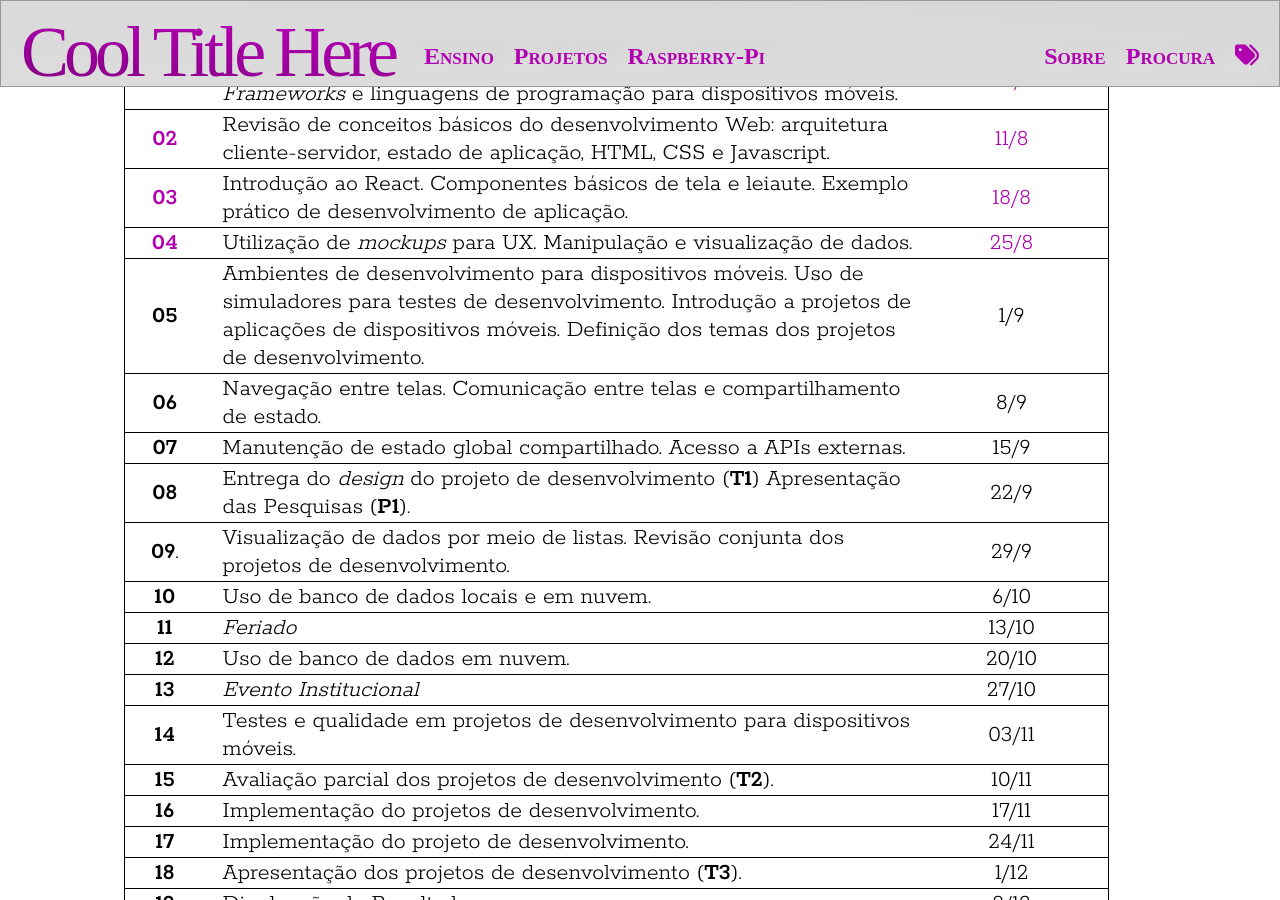
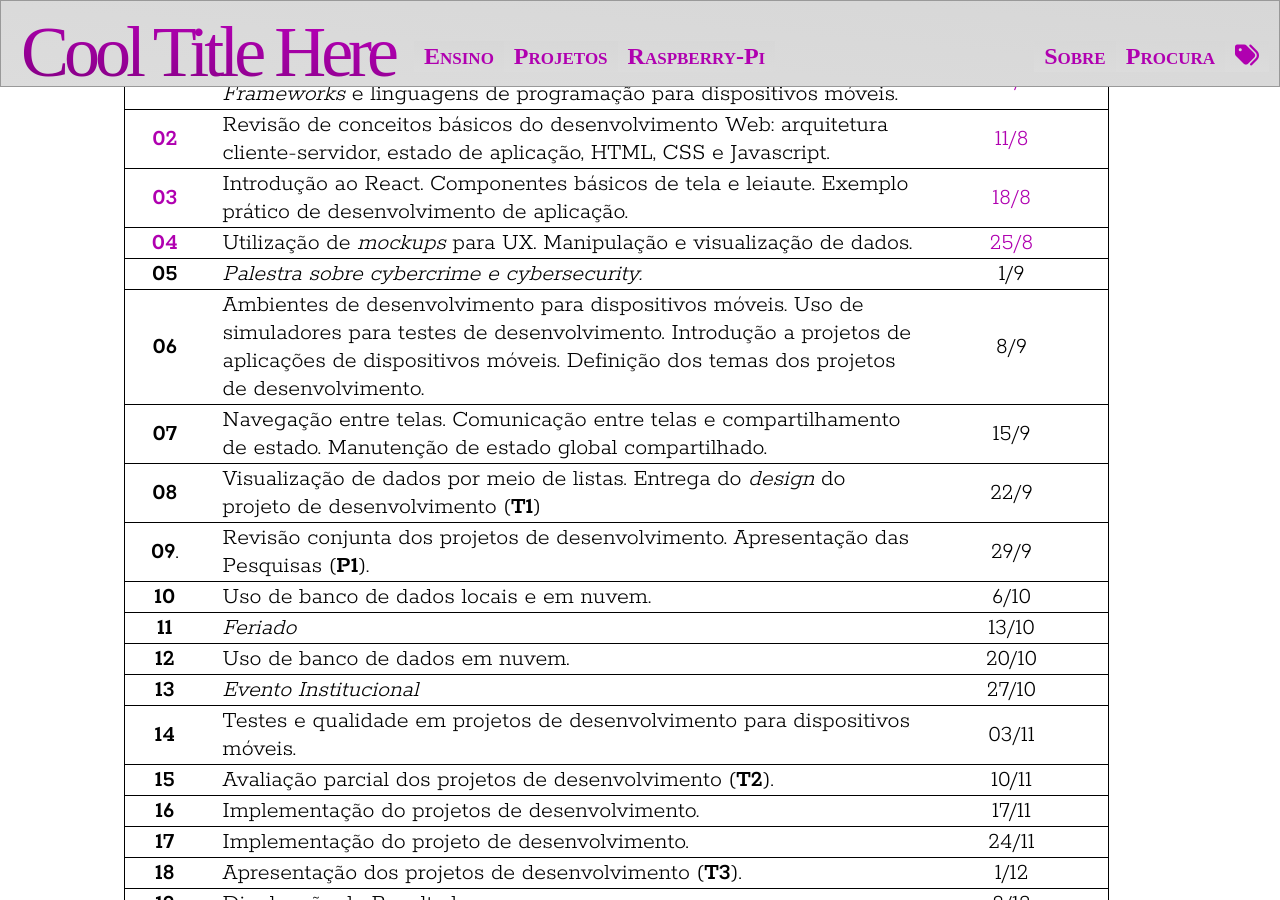
Before and after one commit to rafasgj/rafaeljeffman.com, a Jekyll site: the page built from teaching/lasalle/2023-02-mobile.md, in a window 1280 px wide and 900 px high, scrolled down 2043 px. Built offline with Jekyll 4.4.1, drawn with Linux system fonts in a browser that asks for light colours; some web fonts are replaced.

Commit message:
lasalle/mobile: update planing

```diff
--- a/teaching/lasalle/2023-02-mobile.md
+++ b/teaching/lasalle/2023-02-mobile.md
@@ -70,11 +70,11 @@ Aulas expositivas, exemplos de desenvolvimento, e exercícios práticos.
 | [**02**](lectures/mobile/lecture-02) | Revisão de conceitos básicos do desenvolvimento Web: arquitetura cliente-servidor, estado de aplicação, HTML, CSS e Javascript. | [11/8](lectures/mobile/lecture-02) |
 | [**03**](lectures/mobile/lecture-03) | Introdução ao React. Componentes básicos de tela e leiaute. Exemplo prático de desenvolvimento de aplicação. | [18/8](lectures/mobile/lecture-03) |
 | [**04**](lectures/mobile/lecture-04) | Utilização de _mockups_ para UX. Manipulação e visualização de dados. | [25/8](lectures/mobile/lecture-04) |
-| **05** | Ambientes de desenvolvimento para dispositivos móveis. Uso de simuladores para testes de desenvolvimento. Introdução a projetos de aplicações de dispositivos móveis. Definição dos temas dos projetos de desenvolvimento. | 1/9 |
-| **06** | Navegação entre telas. Comunicação entre telas e compartilhamento de estado. | 8/9 |
-| **07** | Manutenção de estado global compartilhado. Acesso a APIs externas. | 15/9 |
-| **08** | Entrega do _design_ do projeto de desenvolvimento (**T1**) Apresentação das Pesquisas (**P1**). | 22/9 |
-| **09**. | Visualização de dados por meio de listas. Revisão conjunta dos projetos de desenvolvimento. | 29/9 |
+| **05** | _Palestra sobre cybercrime e cybersecurity._ | 1/9 |
+| **06** | Ambientes de desenvolvimento para dispositivos móveis. Uso de simuladores para testes de desenvolvimento. Introdução a projetos de aplicações de dispositivos móveis. Definição dos temas dos projetos de desenvolvimento. | 8/9 |
+| **07** | Navegação entre telas. Comunicação entre telas e compartilhamento de estado. Manutenção de estado global compartilhado. | 15/9 |
+| **08** | Visualização de dados por meio de listas. Entrega do _design_ do projeto de desenvolvimento (**T1**) | 22/9 |
+| **09**. | Revisão conjunta dos projetos de desenvolvimento. Apresentação das Pesquisas (**P1**). | 29/9 |
 | **10** | Uso de banco de dados locais e em nuvem. | 6/10 |
 | **11** | _Feriado_ | 13/10 |
 | **12** | Uso de banco de dados em nuvem. | 20/10 |
```
